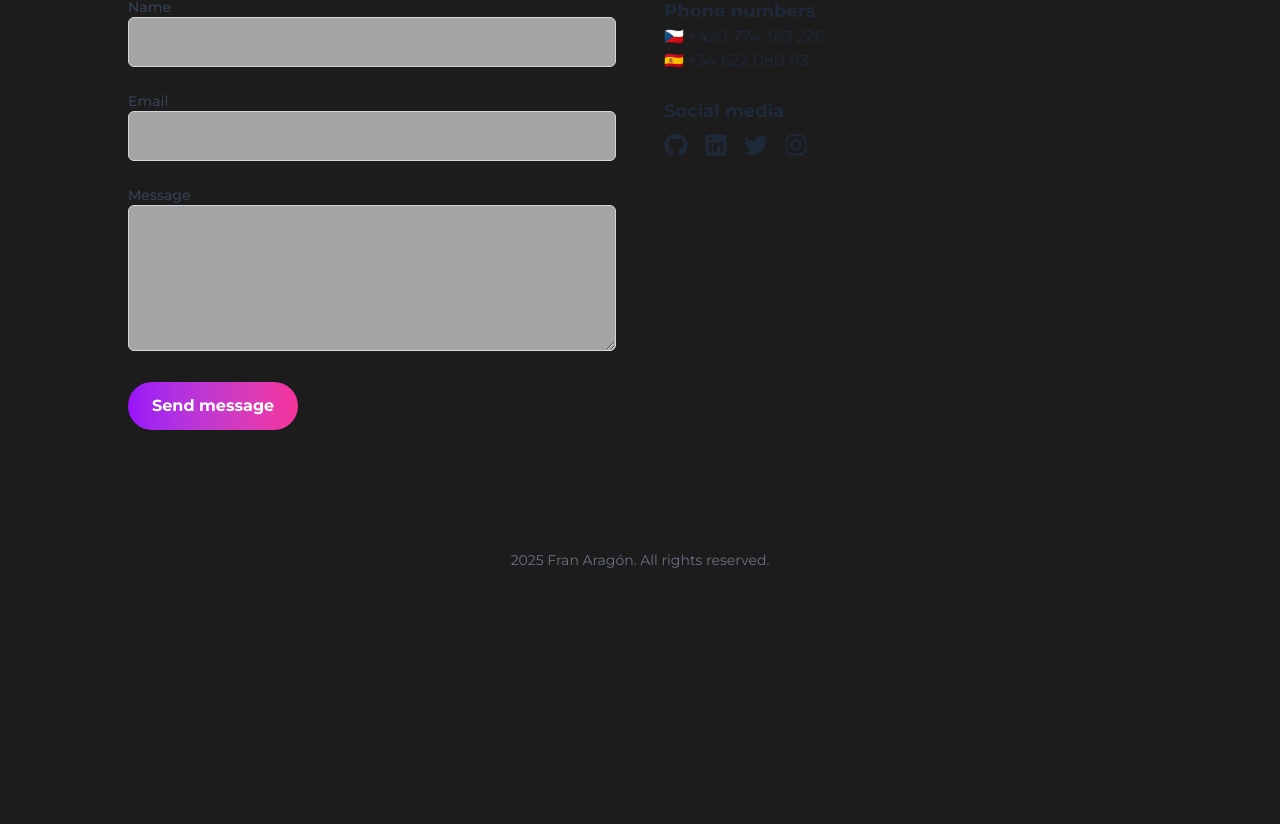
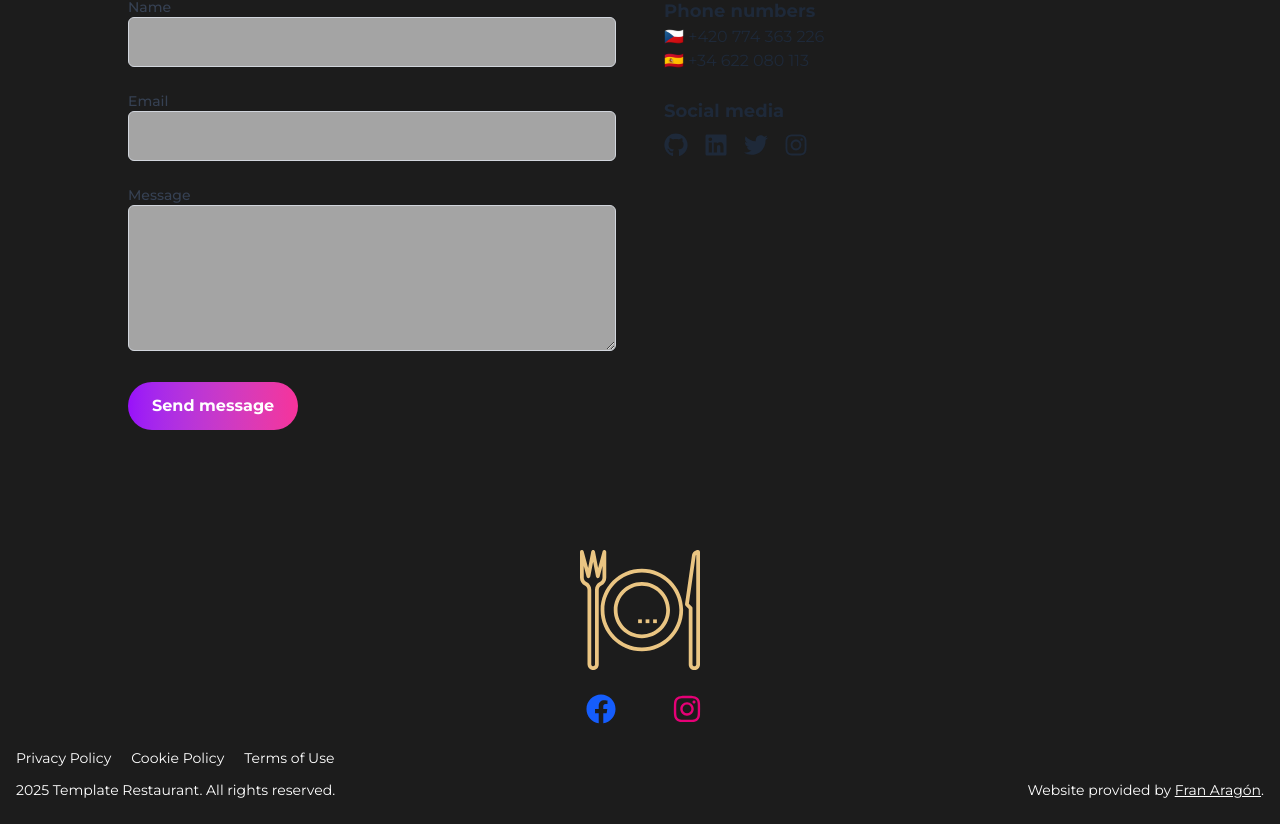
Before and after one commit to franaragondev/franaragondev, a Next.js app: page /en in a window 1280 px wide. Shown: the part 4141-4965 px from the top of the page. Before the commit the page ends 4735 px from the top, so only its background shows below. Built offline with nearby package versions, Linux system fonts and the light colour scheme.

Commit message:
add footer

```diff
--- a/messages/en.json
+++ b/messages/en.json
@@ -72,8 +72,32 @@
     "lastUpdated": "Last updated: June 2025",
     "cookiesLinkText": "Cookie Policy"
   },
+  "termsOfUse": {
+    "title": "Terms of Use",
+    "intro": "By using this website or application, you agree to these Terms of Use and our ",
+    "sections": [
+      {
+        "title": "1. Acceptance",
+        "text": "Accessing or using the service constitutes acceptance of these Terms and the Privacy Policy available on this site."
+      },
+      {
+        "title": "2. Permitted use",
+        "text": "You must not interfere with the operation of the service or use it for unlawful purposes. We may suspend or restrict access in case of misuse."
+      },
+      {
+        "title": "3. Changes",
+        "text": "We may update these Terms. Continued use after changes means you accept the updated Terms."
+      },
+      {
+        "title": "4. Contact",
+        "text": "For questions about these Terms, contact us at: info@email.com. Postal address: Avenida España, Estepona (Málaga), Spain."
+      }
+    ],
+    "lastUpdated": "Last updated: August 2025"
+  },
   "footer": {
-    "center": "2025 Fran Aragón. All rights reserved."
+    "left": "2025 Template Restaurant. All rights reserved.",
+    "right": "Website provided by <link>Fran Aragón</link>."
   },
   "notFound": {
     "title": "Page not found",
--- a/messages/es.json
+++ b/messages/es.json
@@ -72,8 +72,32 @@
     "lastUpdated": "Última actualización: junio 2025",
     "cookiesLinkText": "Política de Cookies"
   },
+  "termsOfUse": {
+    "title": "Términos de Uso",
+    "intro": "Al usar este sitio web o aplicación, aceptas estos Términos de Uso y nuestra ",
+    "sections": [
+      {
+        "title": "1. Aceptación de términos",
+        "text": "El acceso y uso del servicio implica la aceptación de estos Términos y de la Política de Privacidad disponible en este sitio."
+      },
+      {
+        "title": "2. Uso permitido",
+        "text": "No debes interferir con el funcionamiento del servicio ni usarlo con fines ilegales. Podemos suspender o limitar el acceso ante uso indebido."
+      },
+      {
+        "title": "3. Cambios",
+        "text": "Podemos actualizar estos Términos. El uso continuado tras los cambios implica su aceptación."
+      },
+      {
+        "title": "4. Contacto",
+        "text": "Si tienes preguntas sobre estos Términos, contáctanos en: info@email.com. Dirección postal: Avenida España, Estepona (Málaga), España."
+      }
+    ],
+    "lastUpdated": "Última actualización: agosto 2025"
+  },
   "footer": {
-    "center": "2025 Fran Aragón. Todos los derechos reservados."
+    "left": "2025 Plantilla Restaurante. Todos los derechos reservados.",
+    "right": "Página web cedida por <link>Fran Aragón</link>."
   },
   "notFound": {
     "title": "Página no encontrada",
--- a/src/components/layout/Footer.tsx
+++ b/src/components/layout/Footer.tsx
@@ -1,14 +1,58 @@
 "use client";
 
-import { useTranslations } from "next-intl";
+import Link from "next/link";
+import { useTranslations, useLocale } from "next-intl";
+import UsefulLinks from "./UsefulLinks";
+import Logo from "@/assets/Logo";
 
 export default function Footer() {
   const t = useTranslations("footer");
+  const tPrivacy = useTranslations("privacyPolicy");
+  const tCookies = useTranslations("cookiesPolicy");
+  const tTerms = useTranslations("termsOfUse");
+  const locale = useLocale();
 
   return (
-    <footer className="py-6 text-sm text-gray-500">
-      <div className="container mx-auto px-4 flex flex-col sm:flex-row justify-center text-center sm:text-left gap-2">
-        <span>{t("center")}</span>
+    <footer className="py-6 text-sm text-white">
+      <div className="container mx-auto px-4 flex flex-col gap-3">
+        {/* Logo at the top, centered */}
+        <div className="flex justify-center mb-4">
+          <Logo className="w-30 h-30 text-[#eac582] hover:text-[#bb9b63] transition" />
+        </div>
+
+        <UsefulLinks />
+
+        {/* Legal navigation links */}
+        <nav className="flex flex-wrap items-center justify-center sm:justify-start gap-x-5 gap-y-2">
+          <Link href={`/${locale}/privacidad`} className="hover:underline">
+            {tPrivacy("title")}
+          </Link>
+          <Link href={`/${locale}/cookies`} className="hover:underline">
+            {tCookies("title")}
+          </Link>
+          <Link href={`/${locale}/terminos-de-uso`} className="hover:underline">
+            {tTerms("title")}
+          </Link>
+        </nav>
+
+        {/* Credits row: left = copyright, right = attribution */}
+        <div className="flex flex-col sm:flex-row justify-between text-center sm:text-left gap-2">
+          <span>{t("left")}</span>
+          <span>
+            {t.rich("right", {
+              link: (chunks) => (
+                <a
+                  href="https://franaragondev.com"
+                  target="_blank"
+                  rel="noopener noreferrer"
+                  className="underline hover:text-gray-300"
+                >
+                  {chunks}
+                </a>
+              ),
+            })}
+          </span>
+        </div>
       </div>
     </footer>
   );
--- /dev/null
+++ b/src/components/layout/UsefulLinks.tsx
@@ -0,0 +1,33 @@
+"use client";
+
+import { FaFacebook, FaInstagram } from "react-icons/fa";
+
+export default function UsefulLinks() {
+  return (
+    <section className="text-center">
+      <div className="flex justify-center gap-8 ml-2 -mt-4">
+        {/* Facebook */}
+        <a
+          href="#"
+          target="_blank"
+          rel="noopener noreferrer"
+          aria-label="Facebook de la Plantilla Restaurante"
+          className="text-blue-600 hover:text-blue-800 text-3xl p-3"
+        >
+          <FaFacebook />
+        </a>
+
+        {/* Instagram */}
+        <a
+          href="#"
+          target="_blank"
+          rel="noopener noreferrer"
+          aria-label="Instagram de la Plantilla Restaurante"
+          className="text-pink-600 hover:text-pink-800 text-3xl p-3"
+        >
+          <FaInstagram />
+        </a>
+      </div>
+    </section>
+  );
+}
```
